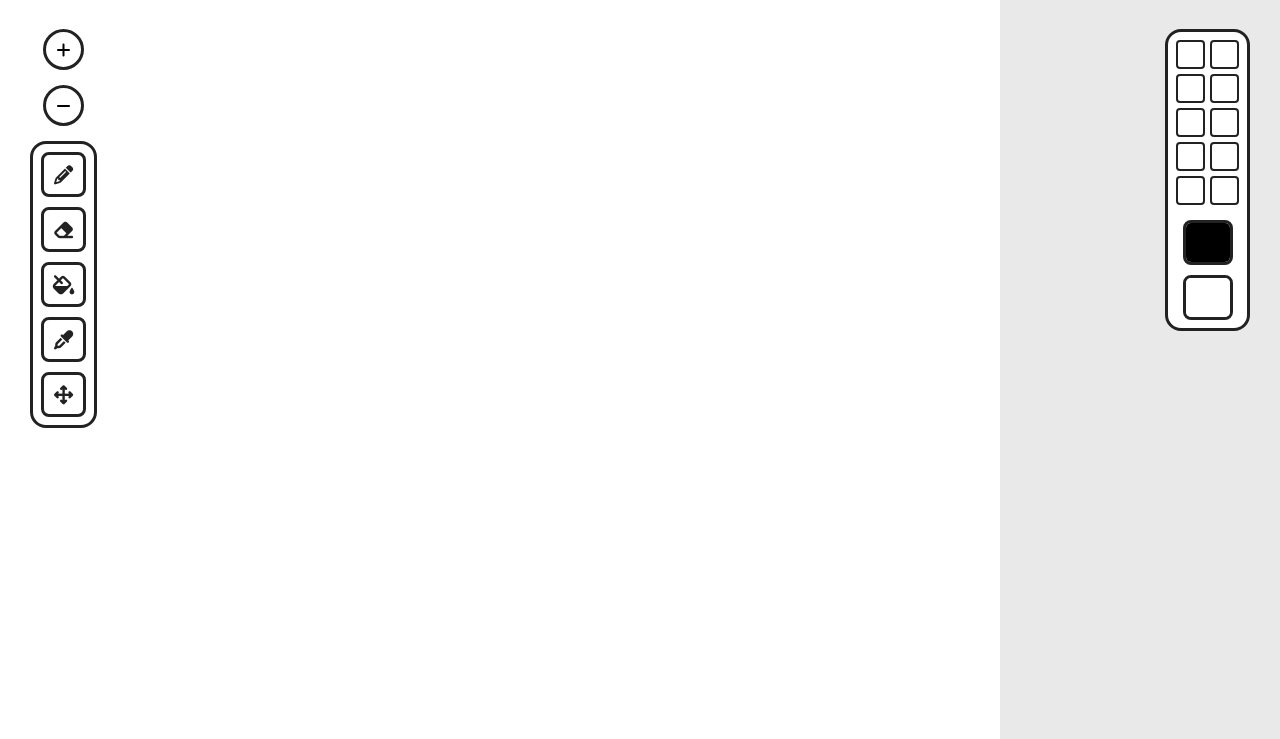
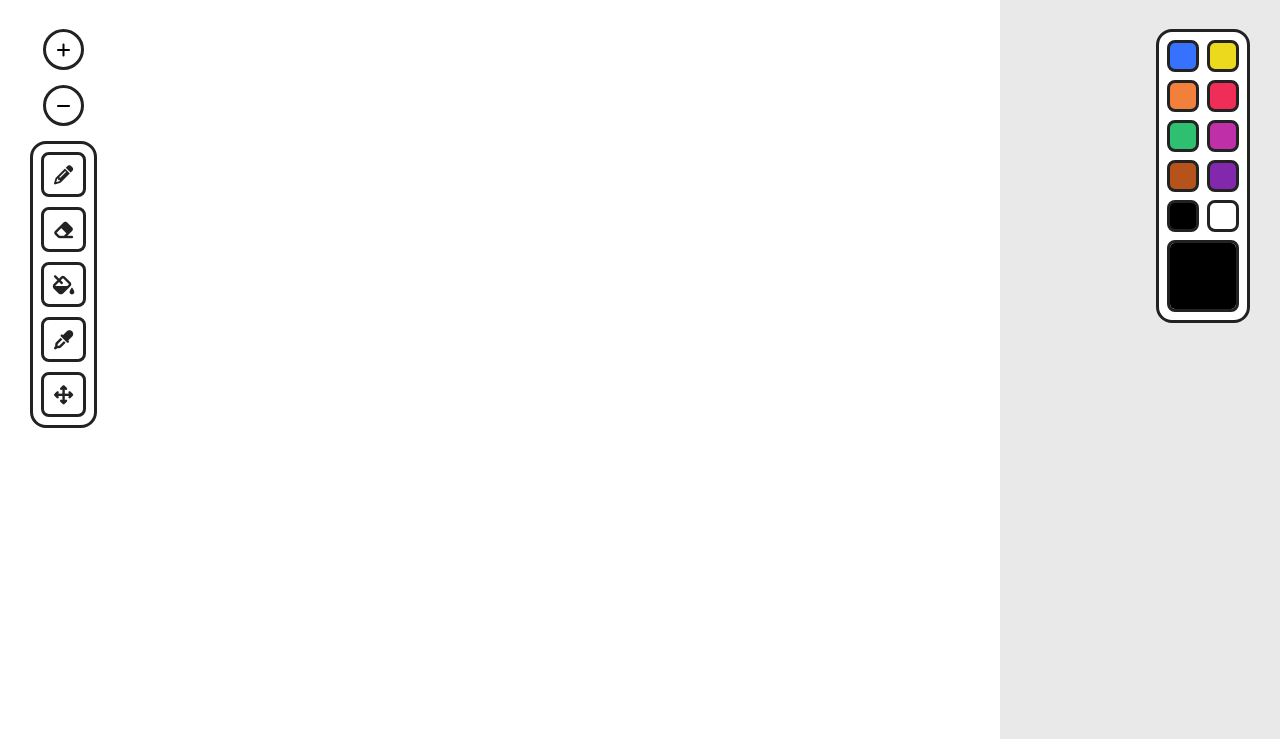
Before and after one commit to vistomia/pixelhub, a plain HTML site: page web/index.html in a window 1280 px wide. Shown: the part 61-800 px from the top of the page. Drawn offline with nearby package versions, Linux system fonts and the light colour scheme; some packages are replaced by stand-ins of ours; a script that the page names is missing.

Commit message:
feat: paleta

```diff
--- a/web/index.html
+++ b/web/index.html
@@ -88,20 +88,19 @@
 
         <aside class="right-toolbar">
             <div class="mini-palette">
-                <div class="mini-color"></div>
-                <div class="mini-color"></div>
-                <div class="mini-color"></div>
-                <div class="mini-color"></div>
-                <div class="mini-color"></div>
-                <div class="mini-color"></div>
-                <div class="mini-color"></div>
-                <div class="mini-color"></div>
-                <div class="mini-color"></div>
-                <div class="mini-color"></div>
+                <button class="mini-color blue"></button>
+                <button class="mini-color yellow"></button>
+                <button class="mini-color orange"></button>
+                <button class="mini-color red"></button>
+                <button class="mini-color green"></button>
+                <button class="mini-color magenta"></button>
+                <button class="mini-color brown"></button>
+                <button class="mini-color gray"></button>
+                <button class="mini-color black"></button>
+                <button class="mini-color white"></button>
             </div>
             <div class="color-inputs">
                 <input id="color-1" type="color" value="#000000">
-                <input id="color-2" type="color" value="#FFFFFF">
             </div>
         </aside>
 
--- a/web/scripts/canvas.js
+++ b/web/scripts/canvas.js
@@ -1,7 +1,7 @@
 const canvas = document.getElementById("map")
 const mousePreview = document.getElementById("mouse-preview")
 const color1 = document.getElementById("color-1")
-const color2 = document.getElementById("color-1")
+const color2 = document.getElementById("color-2")
 
 const ctx = canvas.getContext("2d")
 const ctxM = mousePreview.getContext("2d")
@@ -145,3 +145,38 @@ screen.addEventListener("pointerout", function(event) {
 });
 
 setPan()
+
+const colorLookup = {
+    blue: "#3772FF",
+    orange: "#f0803c",
+    red: "#ef2d56",
+    yellow: "rgb(236, 216, 29)",
+    black: "#000",
+    white: "#FFF",
+    gray: "#8228ac",
+    green: "#2fbf71",
+    brown: "#b6531a",
+    magenta: "#bf2fa7"
+};
+
+const palette = document.querySelectorAll(".mini-color");
+
+for (const btn of palette) {
+    btn.addEventListener("pointerdown", (event) => {
+        const clickedButton = event.currentTarget;
+
+        let colorName = null;
+        for (const className of clickedButton.classList) {
+            if (colorLookup[className]) {
+                colorName = className;
+                break;
+            }
+        }
+
+        if (colorName) {
+            const colorValue = colorLookup[colorName];
+            pixelapp.setColor(colorValue)
+            color1.value = colorValue
+        }
+    });
+}
--- a/web/style.css
+++ b/web/style.css
@@ -155,7 +155,7 @@ canvas {
     cursor: pointer;
     font-size: 1.2rem;
     color: var(--border-dark);
-    transition: all 0.2s;
+    transition: all 0.3s;
     display: flex;
     align-items: center;
     justify-content: center;
@@ -164,11 +164,8 @@ canvas {
 .tools-container button:hover {
     background: #e9ecef;
     transform: scale(1.05);
+    border-radius: 12px;
     color: rgb(255, 255, 255);
-}
-
-.tools-container button:active {
-    transform: scale(0.95);
 }
 
 .tools-container button.pencil:hover {
@@ -232,7 +229,7 @@ canvas {
     display: flex;
     flex-direction: column;
     align-items: center;
-    gap: 15px;
+    gap: 8px;
     border: var(--border-width) solid var(--border-dark);
     border-radius: 16px;
     background: var(--ui-bg);
@@ -242,14 +239,56 @@ canvas {
 .mini-palette {
     display: grid;
     grid-template-columns: repeat(2, 1fr);
-    gap: 5px;
+    gap: 8px;
 }
 
 .mini-color {
-    width: 25px;
-    height: 25px;
-    border: 2px solid var(--border-dark);
-    border-radius: 4px;
+    width: 32px;
+    height: 32px;
+    border: var(--border-width) solid var(--border-dark);
+    border-radius: 8px;
+    pointer-events: all;
+    cursor: pointer;
+}
+
+.mini-color.blue {
+    background-color: #3772FF;
+}
+
+.mini-color.orange {
+    background-color: #f0803c;
+}
+
+.mini-color.red {
+    background-color: #ef2d56;
+}
+
+.mini-color.yellow {
+    background-color: rgb(236, 216, 29);
+}
+
+.mini-color.black {
+    background-color: #000;
+}
+
+.mini-color.white {
+    background-color: #FFF;
+}
+
+.mini-color.gray {
+    background-color: #8228ac
+}
+
+.mini-color.green {
+    background-color: #2fbf71;
+}
+
+.mini-color.brown {
+    background-color: #b6531a;
+}
+
+.mini-color.magenta {
+    background-color: #bf2fa7;
 }
 
 .color-inputs {
@@ -260,7 +299,8 @@ canvas {
 
 input[type="color"] {
     border: none;
-    height: 45px;
+    width: 72px;
+    height: 72px;
     border: var(--border-width) solid var(--border-dark);
     border-radius: var(--border-radius-sm);
     padding: 0;
```
